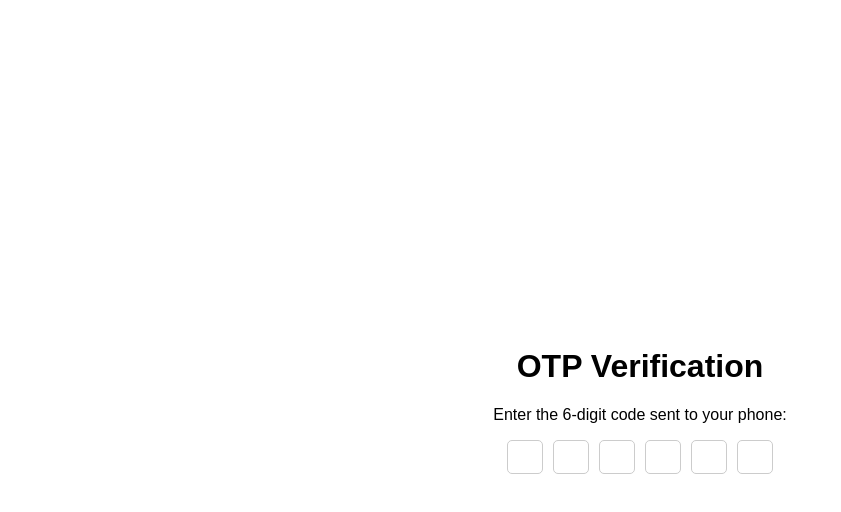
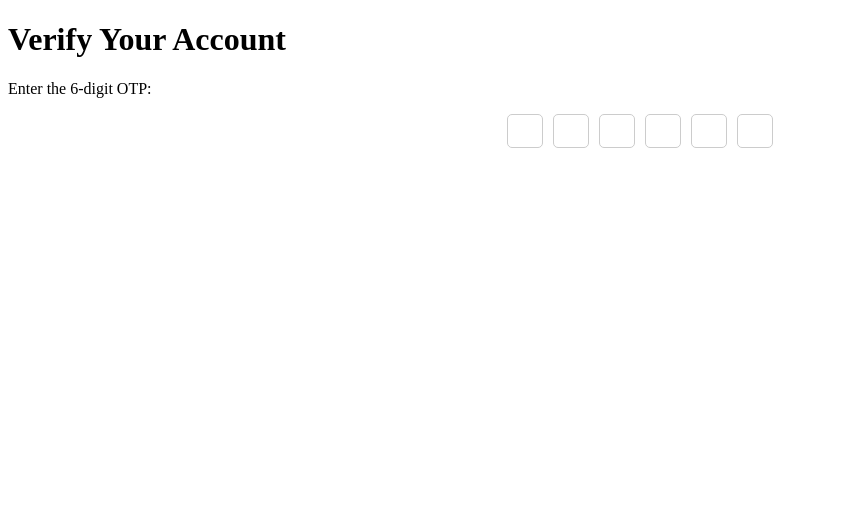
Before and after one commit to acciojob/OTP-kalyanibajirao, a website: page main.html in a window 1280 px wide. Shown: the whole page, without its empty margins (0-841 px from the left). Drawn offline with Linux system fonts and the light colour scheme.

Commit message:
created a submission

```diff
--- a/main.html
+++ b/main.html
@@ -8,17 +8,15 @@
 
 <body>
 	<!-- the entire body must be written by student -->
-	<div class="code-container">
-        <h1 id="verification_heading">OTP Verification</h1>
-        <p id="verification_subtext">Enter the 6-digit code sent to your phone:</p>
-        <div class="otp-input">
-            <input type="text" class="code" maxlength="1" autofocus>
-            <input type="text" class="code" maxlength="1">
-            <input type="text" class="code" maxlength="1">
-            <input type="text" class="code" maxlength="1">
-            <input type="text" class="code" maxlength="1">
-            <input type="text" class="code" maxlength="1">
-        </div>
+	<h1 id="verification_heading">Verify Your Account </h1>
+    <p id="verification_subtext">Enter the 6-digit OTP:</p>
+    <div class="code-container">
+        <input class="code" type="text" maxlength="1" oninput="handleInput(this)">
+        <input class="code" type="text" maxlength="1" oninput="handleInput(this)">
+        <input class="code" type="text" maxlength="1" oninput="handleInput(this)">
+        <input class="code" type="text" maxlength="1" oninput="handleInput(this)">
+        <input class="code" type="text" maxlength="1" oninput="handleInput(this)">
+        <input class="code" type="text" maxlength="1" oninput="handleInput(this)">
     </div>
     <script type="text/javascript" src="./script.js">
 </script>
--- a/script.js
+++ b/script.js
@@ -1,18 +1,14 @@
-//your JS code here. If required.
-const codeInputs = document.querySelectorAll('.code');
+function handleInput(input) {
+            const nextInput = input.nextElementSibling;
+            const prevInput = input.previousElementSibling;
 
-        codeInputs.forEach((input, index) => {
-            input.addEventListener('input', (e) => {
-                if (e.target.value.length === 1) {
-                    // Move focus to the next input
-                    if (index < codeInputs.length - 1) {
-                        codeInputs[index + 1].focus();
-                    }
-                } else if (e.target.value.length === 0) {
-                    // Move focus to the previous input on backspace
-                    if (index > 0) {
-                        codeInputs[index - 1].focus();
-                    }
+            if (input.value.length === 1) {
+                if (nextInput) {
+                    nextInput.focus();
                 }
-            });
-        });
+            } else if (input.value.length === 0) {
+                if (prevInput) {
+                    prevInput.focus();
+                }
+            }
+        }
--- a/styles.css
+++ b/styles.css
@@ -1,30 +1,14 @@
-/*  your css code here. If applicable */
-/* styles.css */
-body {
-    font-family: Arial, sans-serif;
+.code-container {
             display: flex;
             justify-content: center;
             align-items: center;
-    height: 100vh;
-    margin: 0;
-}
-
-.code-container {
-    text-align: center;
-}
-
-.otp-input {
-    display: flex;
-    justify-content: center;
             gap: 10px;
         }
-
         .code {
             width: 30px;
             height: 30px;
+            text-align: center;
             font-size: 18px;
-    text-align: center;
             border: 1px solid #ccc;
             border-radius: 5px;
-    outline: none;
         }
```
Lines whose indentation alone changed are shown as unchanged.
